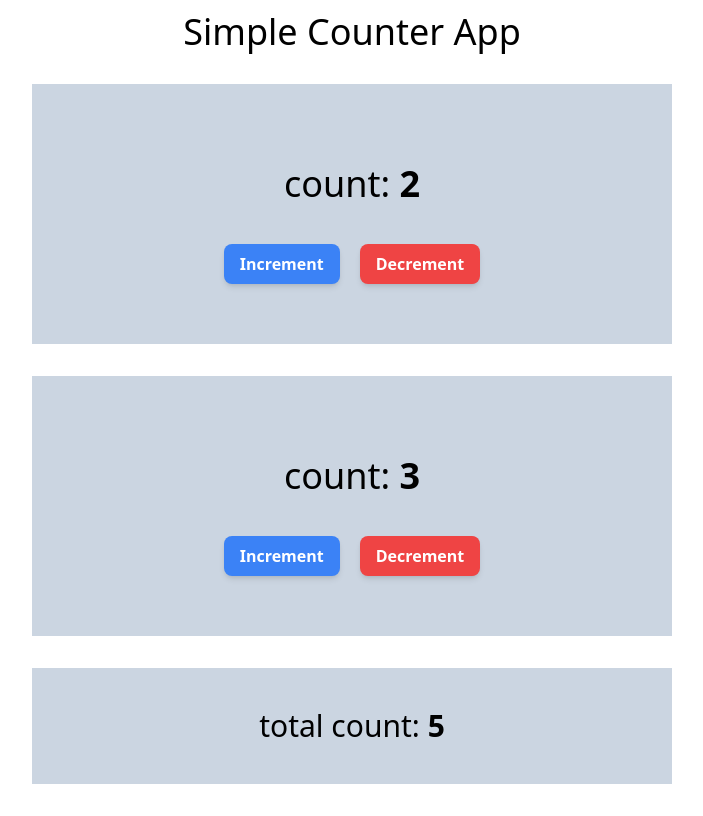
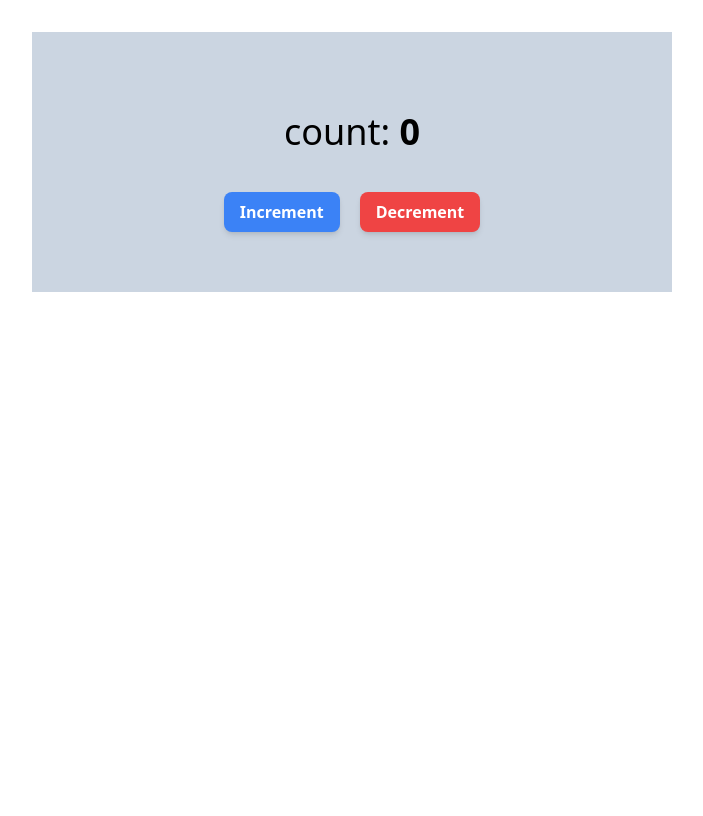
Before and after one commit to toufiq007/learning-redux, a React (Vite) app: page / in a window 1280 px wide. Shown: the whole page, without its empty margins (288-991 px from the left). Built offline with nearby package versions, Linux system fonts and the light colour scheme.

Commit message:
connect our counter app to the redux.counter working fine

```diff
--- a/src/App.tsx
+++ b/src/App.tsx
@@ -1,9 +1,10 @@
-import CounterContainer from "./components/counter/CounterContainer";
+import Counter from "./components/counter2/Counter";
 
 function App() {
   return (
     <>
-      <CounterContainer/>
+      {/* <CounterContainer/> */}
+      <Counter />
     </>
   );
 }
--- /dev/null
+++ b/src/components/counter2/Counter.tsx
@@ -0,0 +1,50 @@
+/* eslint-disable @typescript-eslint/no-explicit-any */
+import { connect } from "react-redux";
+import { decrement, increment } from "../../redux/counter/actions";
+
+const Counter = ({
+  count,
+  increment,
+  decrement,
+}: {
+  count: number;
+  increment: any;
+  decrement: any;
+}) => {
+  return (
+    <div className="text-center my-8 bg-slate-300 w-[50%]  mx-auto p-10">
+      <div className="text-4xl my-5 py-5">
+        count: <span className="font-bold">{count}</span>
+      </div>
+      <div className="counter-btns my-5 flex justify-center gap-x-5">
+        <button
+          onClick={()=> increment(10)}
+          className="px-4 py-2 bg-blue-500 text-white font-semibold rounded-lg shadow-md hover:bg-blue-700"
+        >
+          Increment
+        </button>
+
+        <button
+          onClick={()=> decrement(10)}
+          className="px-4 py-2 bg-red-500 text-white font-semibold rounded-lg shadow-md hover:bg-red-700"
+        >
+          Decrement
+        </button>
+      </div>
+    </div>
+  );
+};
+
+const maptStateToProps = (state: { value: number }) => {
+  return {
+    count: state.value,
+  };
+};
+
+const mapDispatchToProps = (dispatch: any) => {
+  return {
+    increment: (value: number) => dispatch(increment(value)),
+    decrement: (value: number) => dispatch(decrement(value)),
+  };
+};
+export default connect(maptStateToProps, mapDispatchToProps)(Counter);
```
